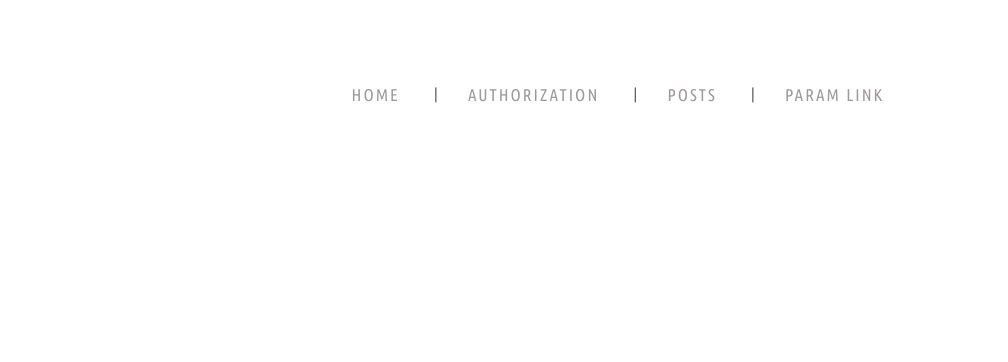
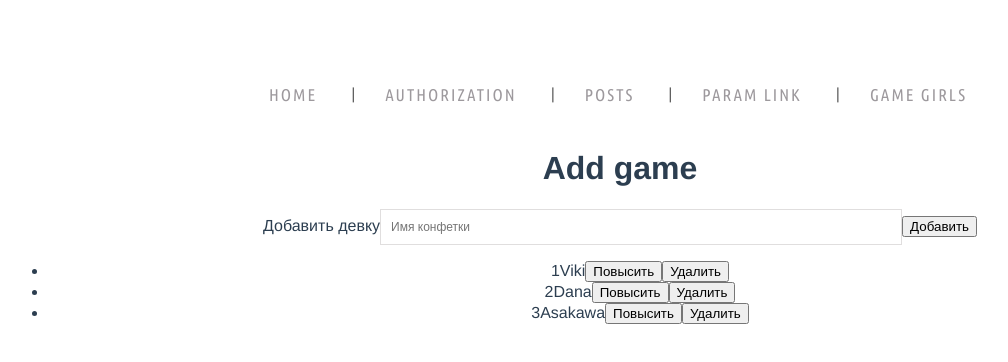
Before and after one commit to RuslanSajfullin/rater, a Vue app in the folder client/: page /game in a window 1280 px wide. Shown: the top 362 px of the page, without its empty margins (20-1028 px from the left). Built offline with nearby package versions, Linux system fonts and the light colour scheme.

Commit message:
Добавление девок через инпут и удаление их! Девки пошил !

```diff
--- /dev/null
+++ b/client/src/components/Game.vue
@@ -0,0 +1,110 @@
+<template>
+  <div class="game">
+    <h1>Add game</h1>
+    <div class="form">
+
+    <div>
+    <form v-on:submit.prevent="addNewTodo">
+    <label for="new-todo">Добавить девку</label>
+    <input
+      v-model="newTodoText"
+      id="new-todo"
+      placeholder="Имя конфетки"
+    >
+    <button>Добавить</button>
+  </form>
+  <ul>
+    <li
+      v-for="(todo, index) in todos"
+      v-bind:key="todo.id"
+      v-bind:title="todo.title"
+    >{{todo.id +  todo.title }}<button v-on:click="addNewTodo11(todo)">Повысить</button><button v-on:click.prevent="removeElement(todo.id-1)">Удалить</button></li>
+  </ul>
+      </div>
+    </div>
+  </div>
+</template>
+
+<script>
+  //import Vue from '@vue.vue'
+  import GameService from '@/services/GameService'
+  export default {
+    name: 'Game',
+    data () {
+      return {
+	   newTodoText: '',
+	      description: '',
+       todos: [
+      {
+        id: 1,
+        title: 'Viki',
+		level:0
+      },
+      {
+        id: 2,
+        title: 'Dana',
+		level:0
+      },
+      {
+        id: 3,
+        title: 'Asakawa',
+		level:0
+      }
+    ],
+    nextTodoId: 4,
+
+      }
+    },
+    methods: {
+      async addGame () {
+        await GameService.addGame({
+          title: this.title,
+          description: this.description
+        })
+        this.$router.push({ name: 'Game' })
+      },
+
+	  addNewTodo: function () {
+      this.todos.push({
+        id: this.nextTodoId++,
+        title: this.newTodoText,
+		level:0
+      })
+      this.newTodoText = ''
+    },
+		async valid11  (title) {
+		     console.log("dana da" +title)
+       },
+
+	   removeElement : function(index){
+
+	   delete this.todos[index];
+	   this.$delete(this.todos, index);
+    }
+
+    }
+  }
+</script>
+<style type="text/css">
+  .form input, .form textarea {
+    width: 500px;
+    padding: 10px;
+    border: 1px solid #e0dede;
+    outline: none;
+    font-size: 12px;
+  }
+  .form div {
+    margin: 20px;
+  }
+  .app_post_btn {
+    background: #4d7ef7;
+    color: #fff;
+    padding: 10px 80px;
+    text-transform: uppercase;
+    font-size: 12px;
+    font-weight: bold;
+    width: 520px;
+    border: none;
+    cursor: pointer;
+  }
+</style>
--- a/client/src/components/TopMenu.vue
+++ b/client/src/components/TopMenu.vue
@@ -4,6 +4,7 @@
     <li><router-link v-bind:to="'/authorization'">Authorization</router-link></li>
     <li><router-link v-bind:to="'/posts'">Posts</router-link></li>
     <li><router-link v-bind:to="'/param'">Param Link</router-link></li>
+	 <li><router-link v-bind:to="'/game'">Game Girls</router-link></li>
   </ul>
 </template>
 
--- a/client/src/router/index.js
+++ b/client/src/router/index.js
@@ -4,7 +4,7 @@ import Posts from '@/components/Posts'
 import NewPost from '@/components/NewPost'
 import EditPost from '@/components/EditPost'
 import Hello from '@/components/Hello'
-
+import Game from '@/components/Game'
 
 const routes = [
   {
@@ -34,8 +34,13 @@ const routes = [
   },
   {
     path: '/posts/:id/edit',
-    component: EditPost,
-    name: 'EditPost'
+    name: 'EditPost',
+    component: EditPost
+  },
+  {
+    path: '/game',
+    name: 'Game',
+    component: Game
   }
   ]
 
--- /dev/null
+++ b/client/src/services/GameService.js
@@ -0,0 +1,23 @@
+import Api from '@/services/Api'
+
+export default {
+  fetchGame () {
+    return Api().get('game')
+  },
+
+  addGame (params) {
+    return Api().post('add_game', params)
+  },
+
+  updateGame (params) {
+    return Api().put('game/' + params.id, params)
+  },
+
+  getGame (params) {
+    return Api().get('game/' + params.id)
+  },
+
+  deleteGame (id) {
+    return Api().delete('game/' + id)
+  }
+}
```
Also changed, not shown: 2 other files (tests, documents, lock files or other folders).
